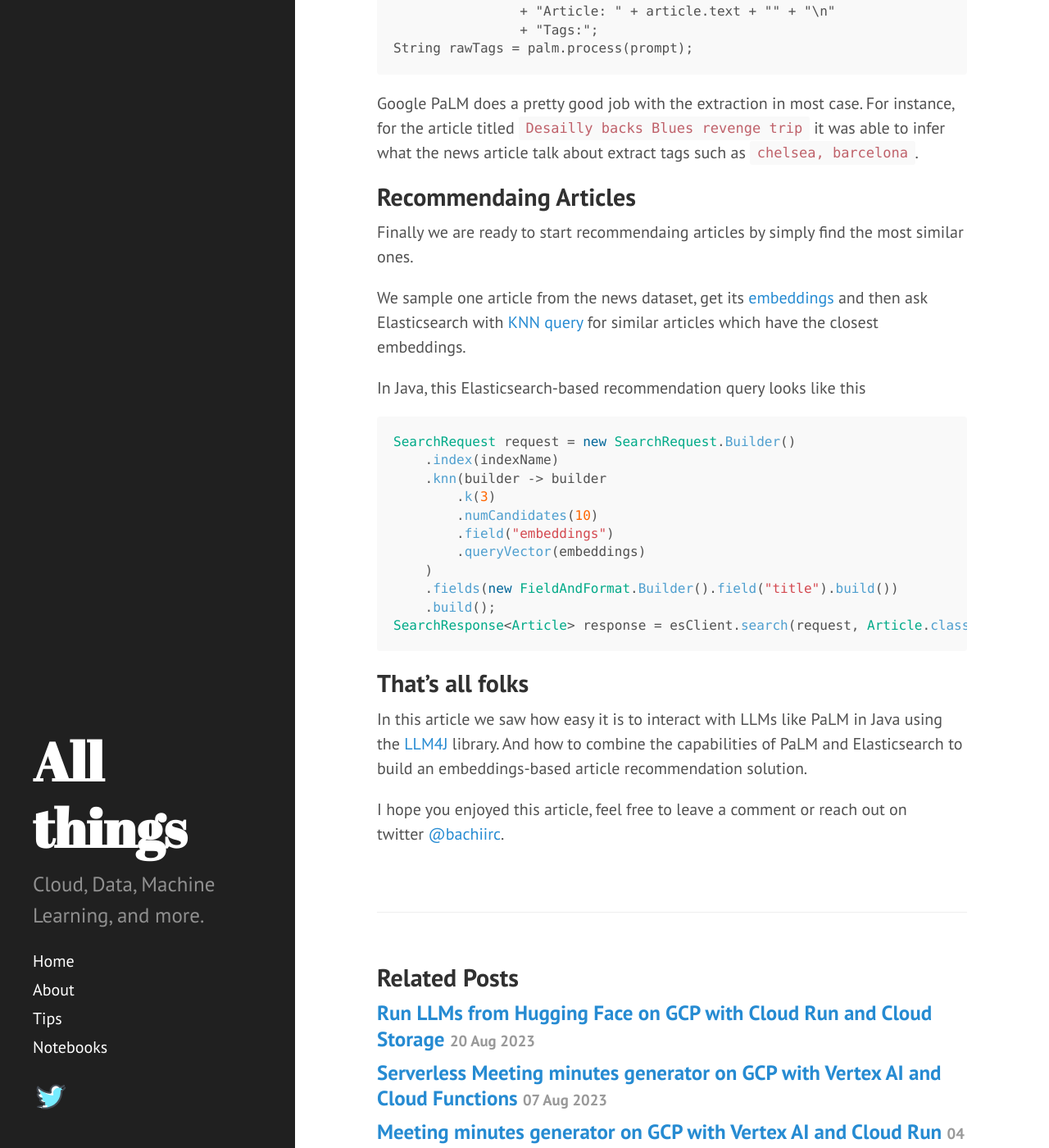
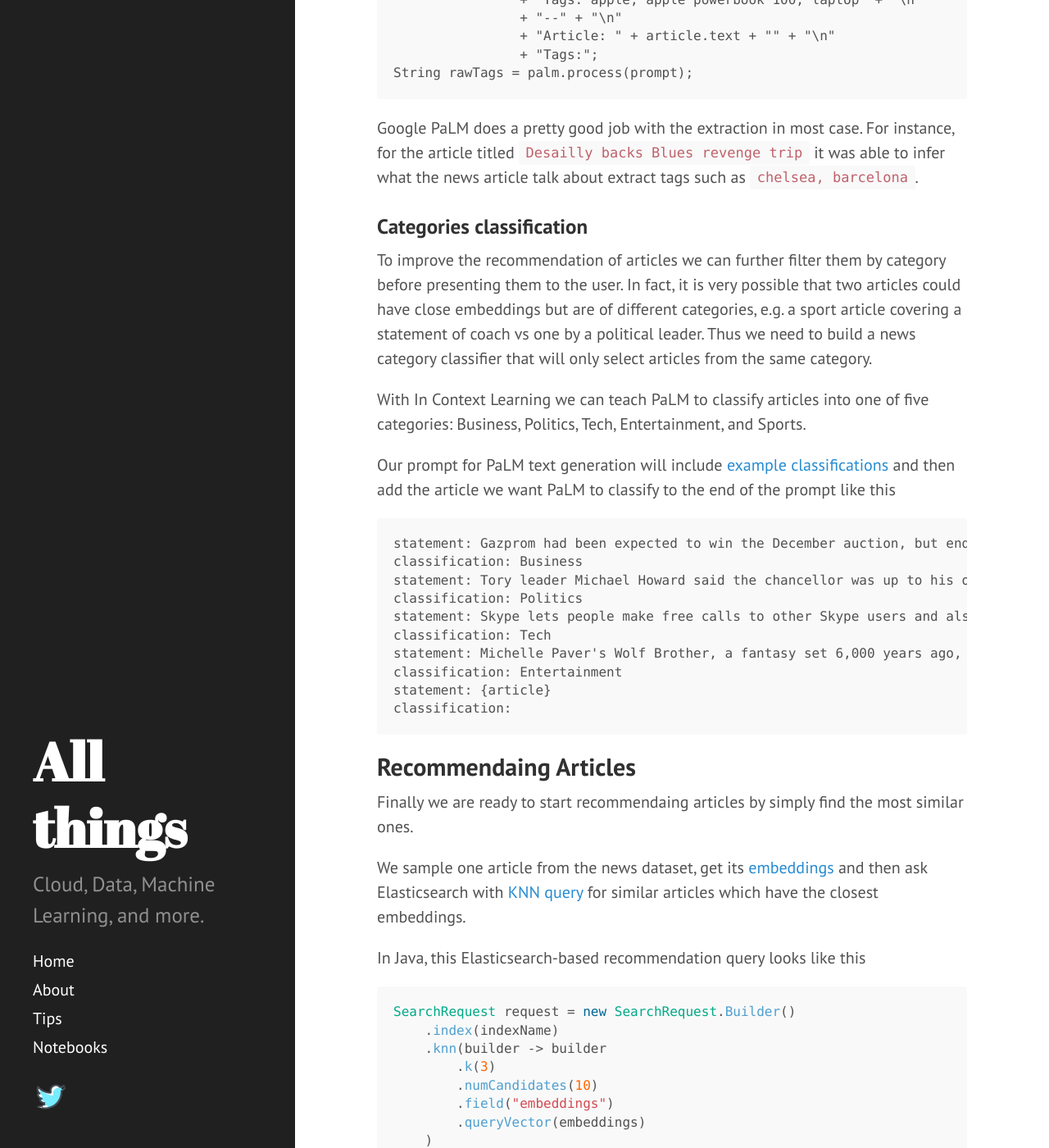
Before and after one commit to dzlab/dzlab.github.io, a Jekyll site: the page built from _posts/2023-09-01-palm-recommendation.md, in a window 1280 px wide and 1400 px high, scrolled down 6053 px. Shown: the whole window at 82% size. Built offline with Jekyll 4.4.1, drawn with Linux system fonts in a browser that asks for light colours; nearby versions of some CDN libraries; a script that is not in the unit is left out; the table of contents is made by our own code; some of the changed text lies outside the part shown.

Commit message:
section on classification with palm

````diff
--- a/_posts/2023-09-01-palm-recommendation.md
+++ b/_posts/2023-09-01-palm-recommendation.md
@@ -175,6 +175,24 @@
 
 Google PaLM does a pretty good job with the extraction in most case. For instance, for the article titled `Desailly backs Blues revenge trip` it was able to infer what the news article talk about extract tags such as `chelsea, barcelona`.
 
+### Categories classification
+To improve the recommendation of articles we can further filter them by category before presenting them to the user. In fact, it is very possible that two articles could have close embeddings but are of different categories, e.g. a sport article covering a statement of coach vs one by a political leader. Thus we need to build a news category classifier that will only select articles from the same category.
+
+With In Context Learning we can teach PaLM to classify articles into one of five categories: Business, Politics, Tech, Entertainment, and Sports.
+
+Our prompt for PaLM text generation will include [example classifications](https://developers.generativeai.google/prompts/classify-a-request) and then add the article we want PaLM to classify to the end of the prompt like this
+```
+statement: Gazprom had been expected to win the December auction, but ended up not bidding.
+classification: Business
+statement: Tory leader Michael Howard said the chancellor was up to his old trick of deliberately re-casting his forecasts to give the illusion that everything in the Treasury larder is as fresh as the day it was first stored away for future use.
+classification: Politics
+statement: Skype lets people make free calls to other Skype users and also make low-cost calls to ordinary phone numbers.
+classification: Tech
+statement: Michelle Paver's Wolf Brother, a fantasy set 6,000 years ago, is the first in a planned series of six books.
+classification: Entertainment
+statement: {article}
+classification:
+```
 
 ## Recommendaing Articles
 Finally we are ready to start recommendaing articles by simply find the most similar ones.
````
